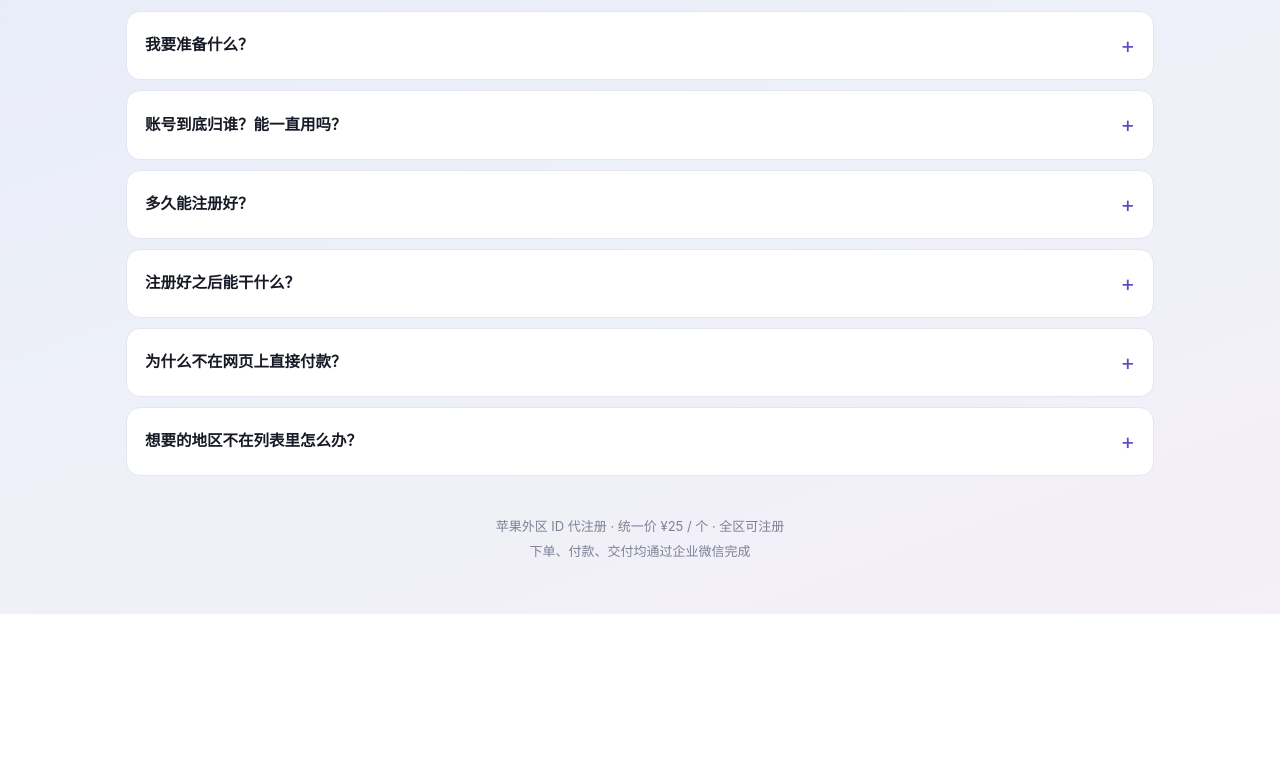
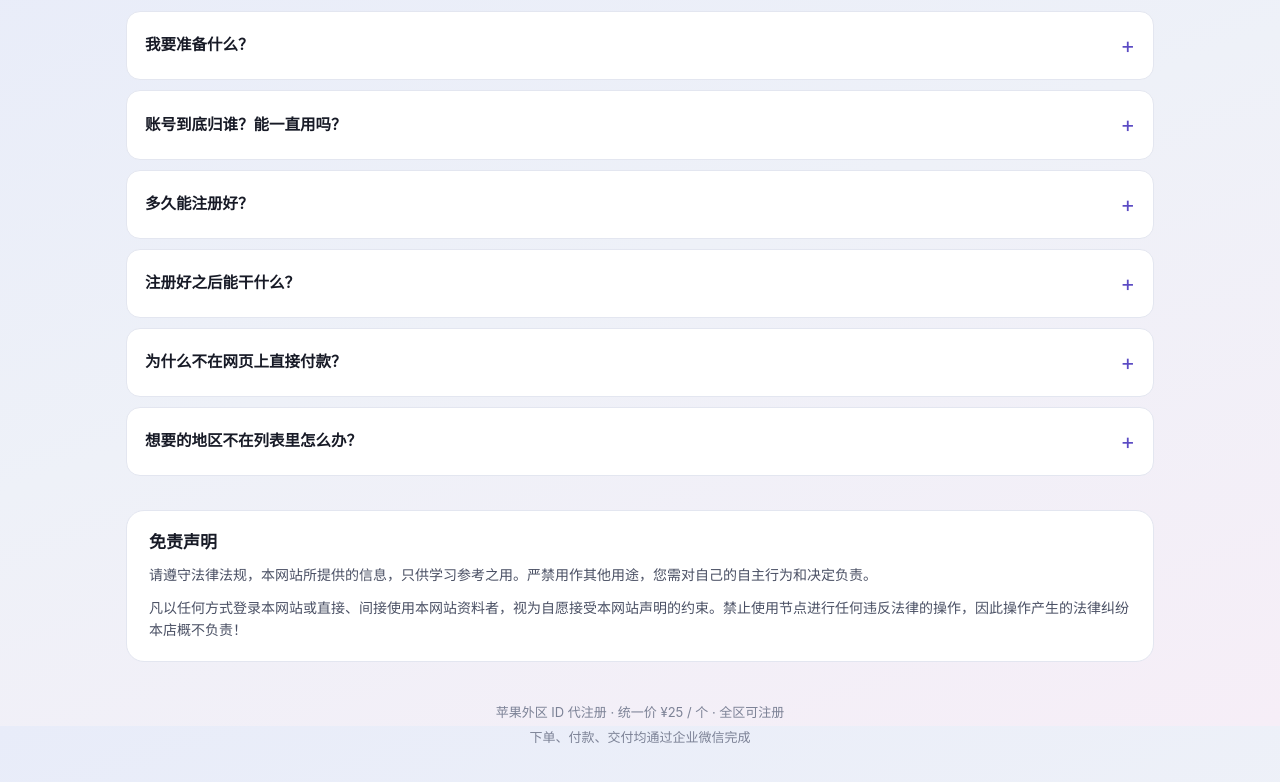
Before and after one commit to zhousiqi91-lgtm/apple-id-mall, a plain HTML site: page index.html in a window 1280 px wide. Shown: the part 1674-2456 px from the top of the page. Before the commit the page ends 2288 px from the top, so only its background shows below. Drawn offline with Linux system fonts and the light colour scheme.

Commit message:
Update index.html - add disclaimer section

```diff
--- a/index.html
+++ b/index.html
@@ -259,6 +259,18 @@
       footer { margin-top: 40px; text-align: center; color: var(--ink-3); font-size: 13px; }
       footer p { margin: 4px 0; }
 
+      /* 免责声明 */
+      .disclaimer {
+        margin-top: 34px;
+        background: var(--card);
+        border: 1px solid var(--line);
+        border-radius: var(--radius);
+        padding: 20px 22px;
+      }
+      .disclaimer h2 { font-size: 17px; margin: 0 0 10px; }
+      .disclaimer p { margin: 0 0 10px; font-size: 14px; color: var(--ink-2); }
+      .disclaimer p:last-child { margin-bottom: 0; }
+
       /* 底部固定条（手机） */
       .sticky-bar {
         position: fixed; left: 0; right: 0; bottom: 0; z-index: 40;
@@ -452,6 +464,13 @@
             <p>列表是常见地区，其他区也可以注册。选「其他地区」，加企业微信后直接说你要哪个国家或地区，价格同样 ¥25。</p>
           </details>
         </div>
+      </section>
+
+      <!-- 免责声明 -->
+      <section class="disclaimer" aria-labelledby="disclaimer-title">
+        <h2 id="disclaimer-title">免责声明</h2>
+        <p>请遵守法律法规，本网站所提供的信息，只供学习参考之用。严禁用作其他用途，您需对自己的自主行为和决定负责。</p>
+        <p>凡以任何方式登录本网站或直接、间接使用本网站资料者，视为自愿接受本网站声明的约束。禁止使用节点进行任何违反法律的操作，因此操作产生的法律纠纷本店概不负责！</p>
       </section>
 
       <footer>
```
